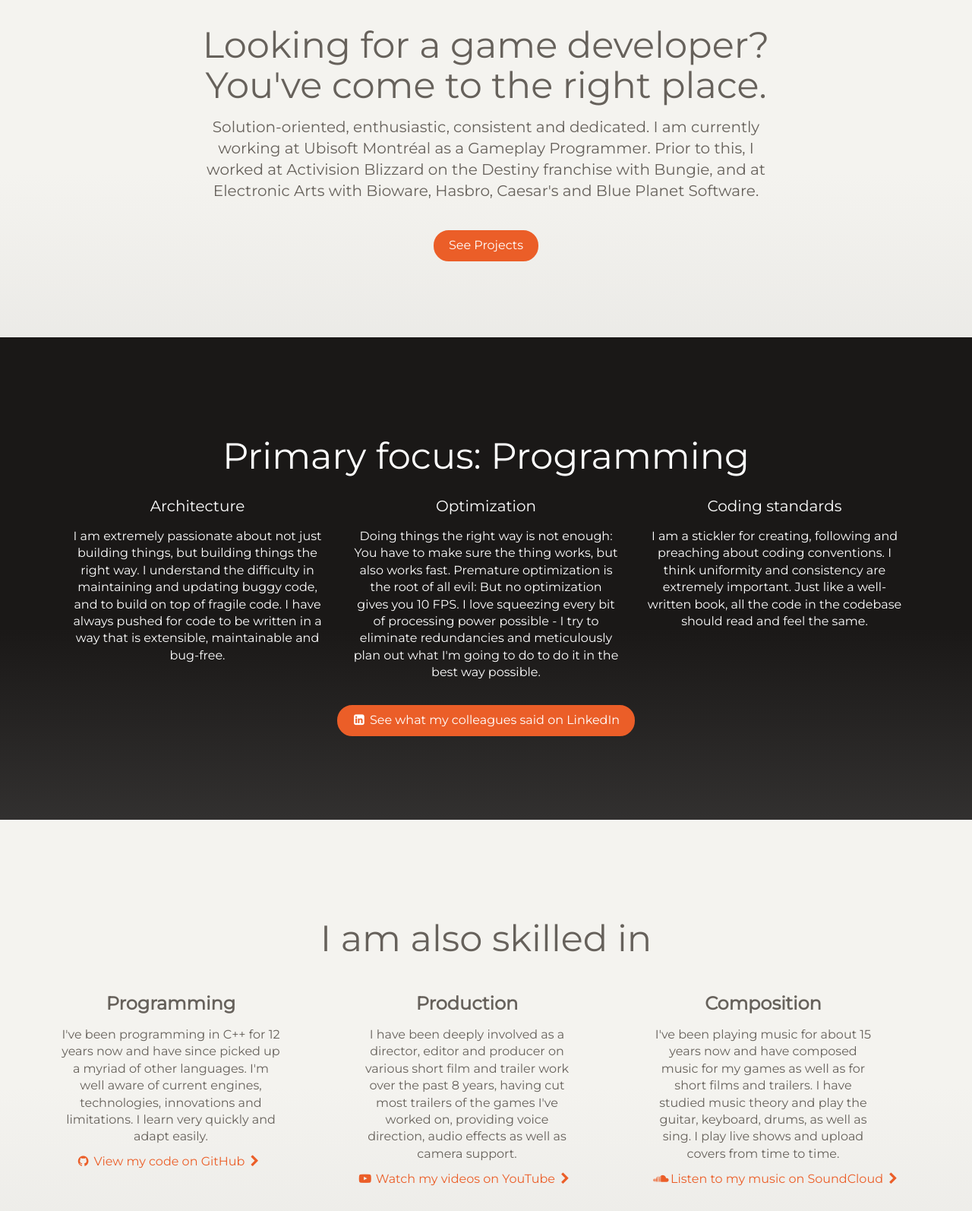
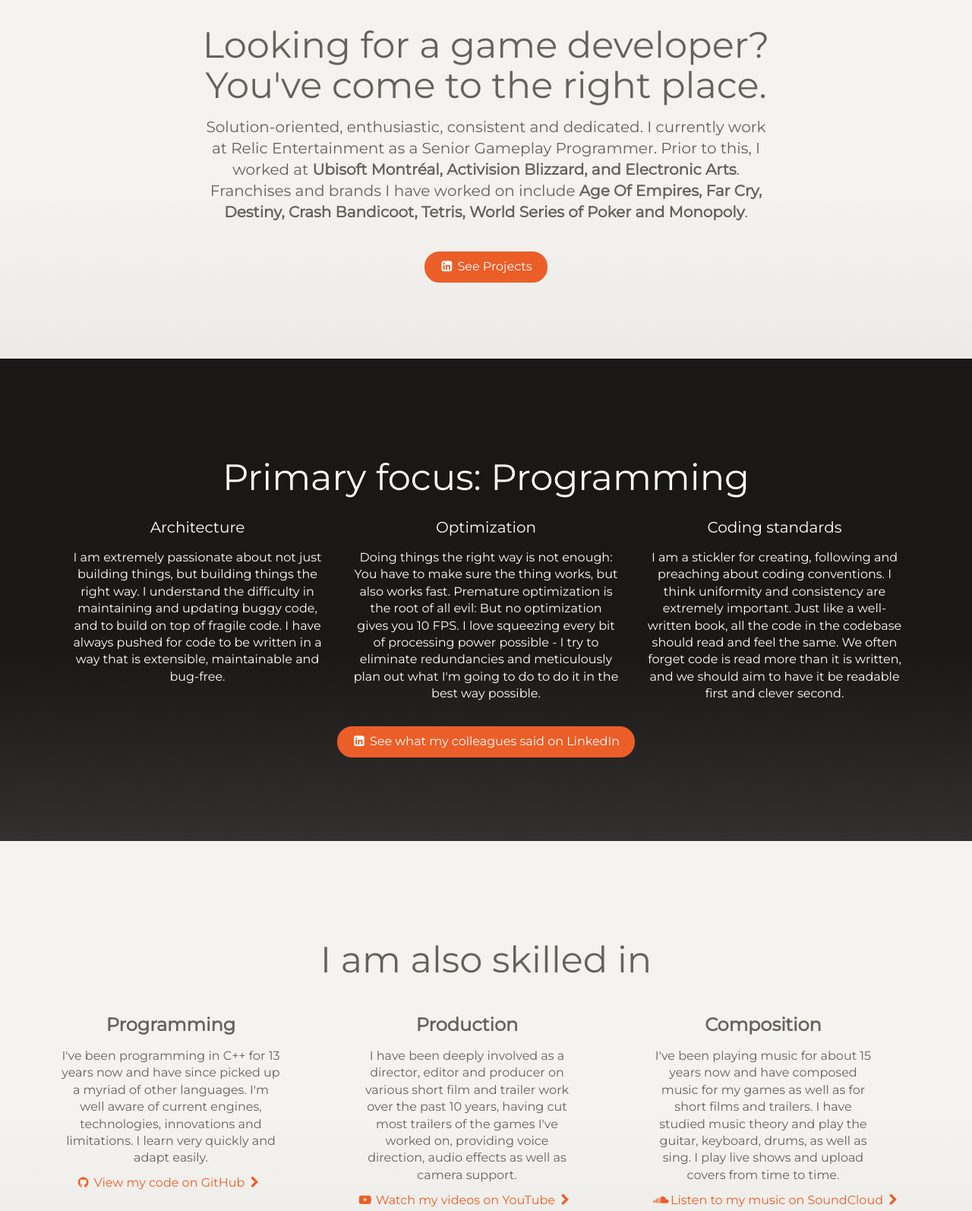
Before and after one commit to GTAddict/gtaddict.github.io, a plain HTML site: page index.html in a window 1280 px wide. Shown: the part 757-2351 px from the top of the page at 76% size. Drawn offline with Linux system fonts and the light colour scheme.

Commit message:
Update index.html
- Update relic
- Update years
- Update URLs
- Update wise comments

```diff
--- a/index.html
+++ b/index.html
@@ -59,7 +59,7 @@
                     <h1 class="title-uppercase">Krishna Makes Games</h1>
                     <h3>(And other things.)</h3>
                     <br />
-                    <a href="assets/docs/KrishnaYeragudipati.pdf" class="btn" download="KrishnaYeragudipati.pdf"><i class="fa fa-download"></i>Download paper resume</a>
+                    <a href="assets/docs/KrishnaYeragudipati.pdf" class="btn" download="KrishnaYeragudipati.pdf"><i class="fa fa-download"></i>Download resume</a>
                 </div>
             </div>
         </div>
@@ -69,9 +69,9 @@
                     <div class="row">
                         <div class="col-md-8 col-md-offset-2">
                             <h2>Looking for a game developer? You've come to the right place.</h2>
-                            <h5>Solution-oriented, enthusiastic, consistent and dedicated. I am currently working at Ubisoft Montréal as a Gameplay Programmer. Prior to this, I worked at Activision Blizzard on the Destiny franchise with Bungie, and at Electronic Arts with Bioware, Hasbro, Caesar's and Blue Planet Software.</h5>
+                            <h5>Solution-oriented, enthusiastic, consistent and dedicated. I currently work at Relic Entertainment as a Senior Gameplay Programmer. Prior to this, I worked at <b>Ubisoft Montréal, Activision Blizzard, and Electronic Arts</b>. Franchises and brands I have worked on include <b>Age Of Empires, Far Cry, Destiny, Crash Bandicoot, Tetris, World Series of Poker and Monopoly</b>.</h5>
                             <br />
-                            <a href="projects.html" class="btn btn-danger btn-fill">See Projects</a>
+                            <a href="https://www.linkedin.com/in/krishnamakesgames/" class="btn btn-danger btn-fill"><i class="fa fa-linkedin-square"></i>See Projects</a>
                         </div>
                     </div>
                 </div>
@@ -99,12 +99,12 @@
                         <div class="team-player">
                             <h5>Coding standards<br /></h5>
                             <p>I am a stickler for creating, following and preaching about coding conventions. I think uniformity and consistency are extremely important. Just like a well-written book, all the code in the
-								codebase should read and feel the same.
+								codebase should read and feel the same. We often forget code is read more than it is written, and we should aim to have it be readable first and clever second.
 							</p>
                         </div>
                     </div>
                 </div>
-				<h3><a href="https://www.linkedin.com/in/krishna-y-b9407081/" class="btn btn-danger btn-fill" target="_blank"><i class="fa fa-linkedin-square"></i>See what my colleagues said on LinkedIn</a></h3>
+				<h3><a href="https://www.linkedin.com/in/krishnamakesgames/" class="btn btn-danger btn-fill" target="_blank"><i class="fa fa-linkedin-square"></i>See what my colleagues said on LinkedIn</a></h3>
             </div>
 
             <div class="section section-light text-center landing-section">
@@ -113,14 +113,14 @@
                     <div class="row">
                         <div class="col-md-4 column">
                             <h4>Programming</h4>
-                            <p>I've been programming in C++ for 12 years now and have since picked up a myriad of other languages. I'm well aware of current
+                            <p>I've been programming in C++ for 13 years now and have since picked up a myriad of other languages. I'm well aware of current
 								engines, technologies, innovations and limitations. I learn very quickly and adapt easily.
 							</p>
                             <a class="btn btn-danger btn-simple" href="https://github.com/GTAddict/" target="_blank"><i class="fa fa-github"></i>View my code on GitHub <i class="fa fa-chevron-right"></i></a>
                         </div>
                         <div class="col-md-4 column">
                             <h4>Production</h4>
-                            <p>I have been deeply involved as a director, editor and producer on various short film and trailer work over the past 8 years, having cut most trailers of the games
+                            <p>I have been deeply involved as a director, editor and producer on various short film and trailer work over the past 10 years, having cut most trailers of the games
 								I've worked on, providing voice direction, audio effects as well as camera support.
 							</p>
                             <a class="btn btn-danger btn-simple" href="https://www.youtube.com/channel/UCn1MMFzbq1rXttOYH0w4X7w" target="_blank"><i class="fa fa-youtube-play"></i>Watch my videos on YouTube <i class="fa fa-chevron-right"></i></a>
@@ -171,7 +171,7 @@
     <footer class="footer-demo section-dark">
         <div class="container">
             <div class="copyright pull-right">
-                &copy; 2019, Krishna Bharadwaj Yeragudipati
+                &copy; 2020, Krishna Bharadwaj Yeragudipati
             </div>
         </div>
     </footer>
```
